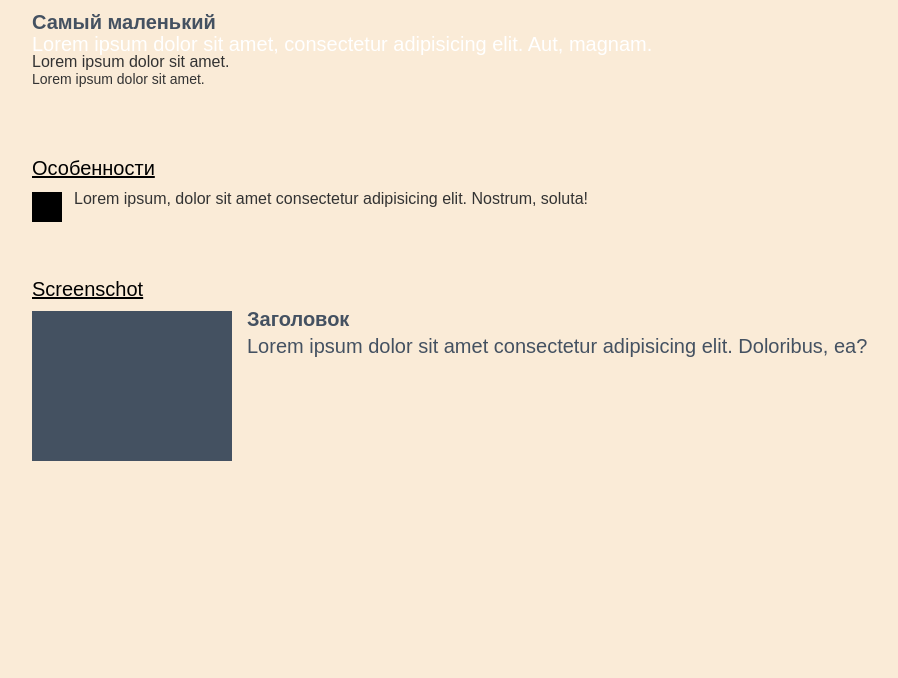
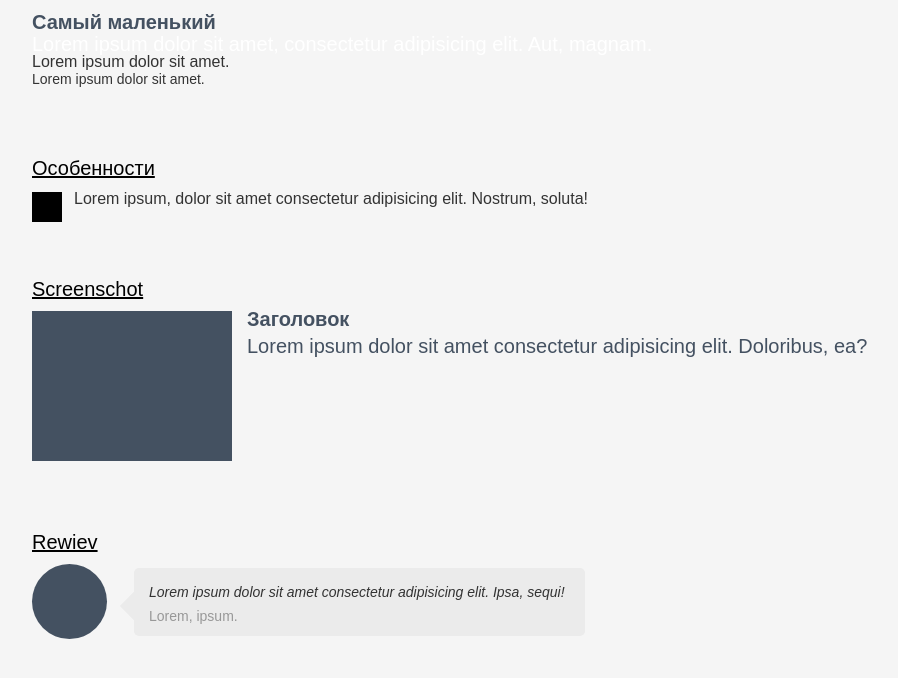
Before and after one commit to xkochevnikx/layout-project, a website built with Parcel: page src/uikit.html in a window 1280 px wide. Shown: the part 204-882 px from the top of the page, without its empty margins (18-916 px from the left). Before the commit the page ends 800 px from the top, so only its background shows below. Built offline with nearby package versions, Linux system fonts and the light colour scheme.

Commit message:
add rewiev component

```diff
--- /dev/null
+++ b/src/assets/styles/components/_rewiev.scss
@@ -0,0 +1,56 @@
+.rewiev {
+    display: flex;
+    flex-direction: column;
+    align-items: center;
+
+    @media ($tablet) {
+        flex-direction: row;
+    }
+
+    &__image {
+        width: 7.5rem;
+        height: 7.5rem;
+        @include image();
+        border-radius: 50%;
+        margin-bottom: 2.6rem;
+
+        @media ($tablet) {
+            margin-right: 2.7rem;
+            margin-bottom: 0;
+            flex-shrink: 0;
+        }
+    }
+
+    &__text {
+        position: relative;
+        @include p2();
+        background-color: $lightGrey;
+        padding: 1.6rem 2rem 1.2rem 1.5rem;
+        border-radius: 0.5rem;
+
+        &::before {
+            content: '';
+            position: absolute;
+            background-color: $lightGrey;
+            top: -1rem;
+            left: calc(50% - 1rem);
+            width: 2rem;
+            height: 2rem;
+            transform: rotate(45deg);
+
+            @media ($tablet) {
+                top: 2.8rem;
+                left: -1rem;
+            }
+        }
+
+        &-item {
+            font-style: italic;
+            margin-bottom: 0.8rem;
+        }
+
+        &-author {
+            color: $grey;
+        }
+    }
+}
--- a/src/assets/styles/components/_screenschot.scss
+++ b/src/assets/styles/components/_screenschot.scss
@@ -9,10 +9,8 @@
     &__image {
         width: 100%;
         height: 15rem;
-        background-color: $primaryColor;
-        object-fit: cover;
-        object-position: center;
         margin-bottom: 1.5rem;
+        @include image();
 
         @media ($tablet) {
             flex-shrink: 0;
--- a/src/assets/styles/components/index.scss
+++ b/src/assets/styles/components/index.scss
@@ -1,2 +1,3 @@
 @import './feature';
 @import './screenschot';
+@import './rewiev';
--- a/src/assets/styles/utils/_mixins.scss
+++ b/src/assets/styles/utils/_mixins.scss
@@ -39,3 +39,9 @@
     line-height: 1.8rem;
     color: $color;
 }
+
+@mixin image($bg: $primaryColor) {
+    object-fit: cover;
+    object-position: center;
+    background-color: $bg;
+}
--- a/src/assets/styles/utils/_vars.scss
+++ b/src/assets/styles/utils/_vars.scss
@@ -1,5 +1,7 @@
 // colors
 $white: #fff;
+$lightGrey: #ebebeb;
+$lightGrey2: #f5f5f5;
 $grey: #989898;
 $primaryColor: #445161;
 $secondaryColor: #445162;
--- a/src/uikit.html
+++ b/src/uikit.html
@@ -6,7 +6,7 @@
         <title>ui kit</title>
         <link rel="stylesheet" href="./assets/styles/uikit.scss" />
     </head>
-    <body style="background-color: antiquewhite">
+    <body style="background-color: #f5f5f5">
         <div class="container">
             <div class="ui__title">Заголовки</div>
             <h1 class="h1">Cамый большой заголок</h1>
@@ -40,6 +40,19 @@
                     </div>
                 </div>
             </div>
+            <div class="divider"></div>
+            <div class="ui__title">Rewiev</div>
+            <div class="rewiev">
+                <div class="rewiev__image"></div>
+                <div class="rewiev__text">
+                    <p class="rewiev__text-item">
+                        Lorem ipsum dolor sit amet consectetur adipisicing elit.
+                        Ipsa, sequi!
+                    </p>
+                    <p class="rewiev__text-author">Lorem, ipsum.</p>
+                </div>
+            </div>
+            <div class="divider"></div>
         </div>
     </body>
 </html>
```
Also changed, not shown: 1 other file.
